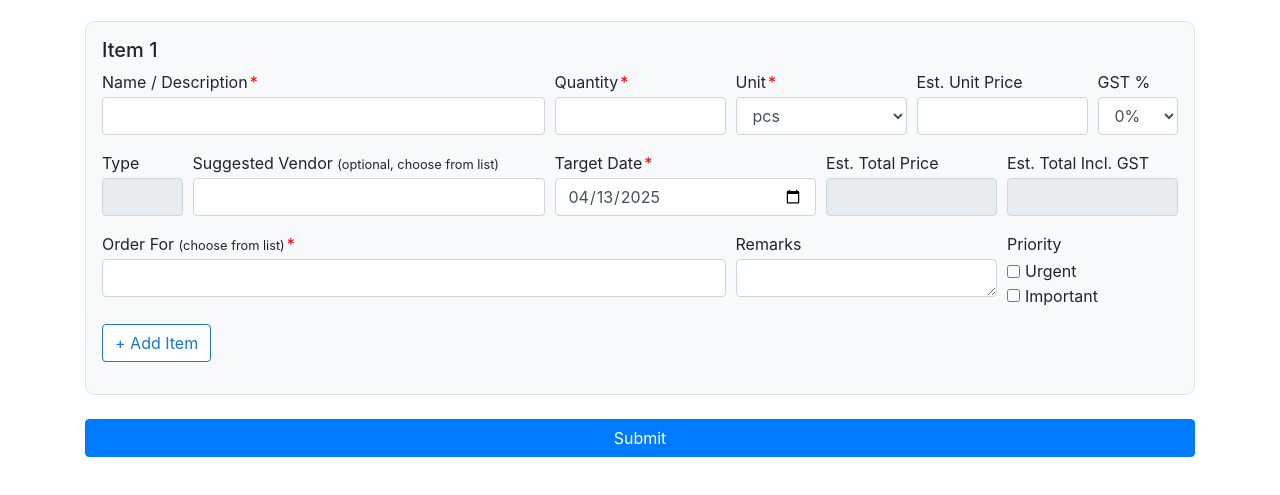
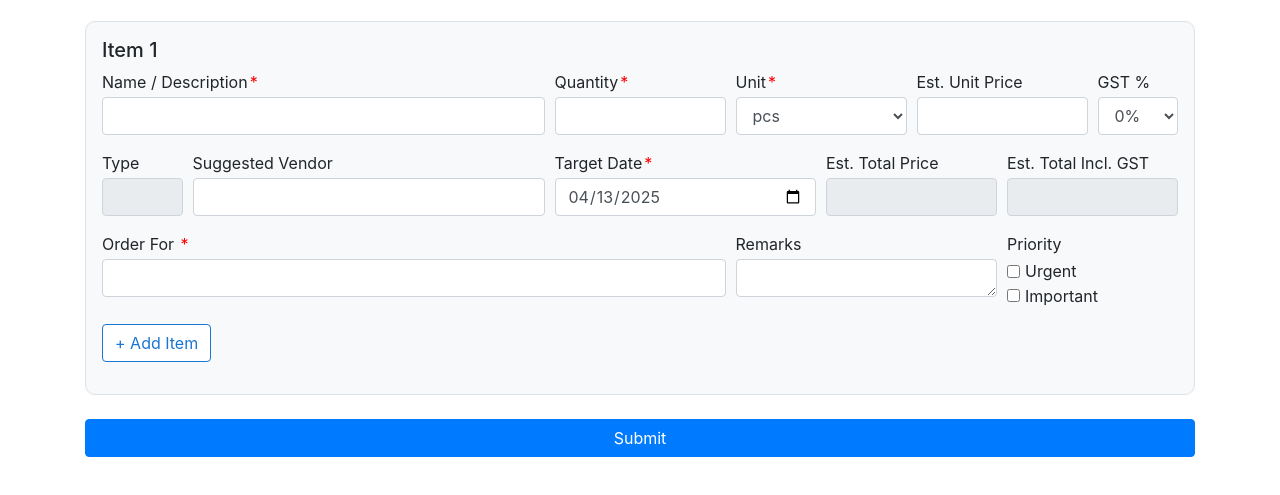
Before and after one commit to khannaco/PIMS-PR, a plain HTML site: page index.html in a window 1280 px wide. Shown: the part 171-666 px from the top of the page. Drawn offline with nearby package versions, Linux system fonts and the light colour scheme; no server answers.

Commit message:
Update index.html

```diff
--- a/index.html
+++ b/index.html
@@ -240,7 +240,7 @@ function addItemBox() {
         <input type="text" class="form-control" name="reqType_${itemCount}" readonly tabindex="-1">
       </div>
       <div class="form-group col-md-4">
-        <label>Suggested Vendor <small>(optional, choose from list)</small></label>
+        <label>Suggested Vendor <small></small></label>
         <input type="text" class="form-control" name="vendor_${itemCount}">
       </div>
       <div class="form-group col-md-3">
@@ -258,7 +258,7 @@ function addItemBox() {
     </div>
     <div class="form-row">
       <div class="form-group col-md-7">
-        <label class="required">Order For <small>(choose from list)</small></label>
+        <label class="required">Order For <small></small></label>
         <input type="text" class="form-control" name="orderFor_${itemCount}" required>
       </div>
       <div class="form-group col-md-3">
```
